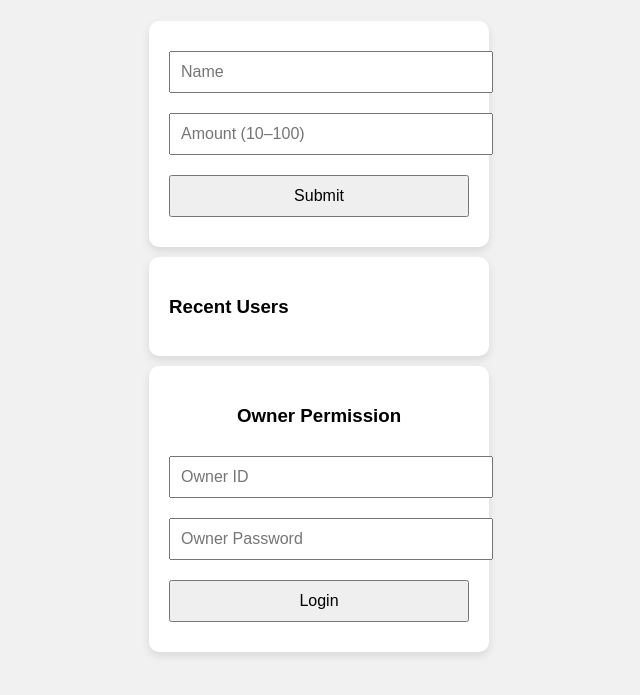
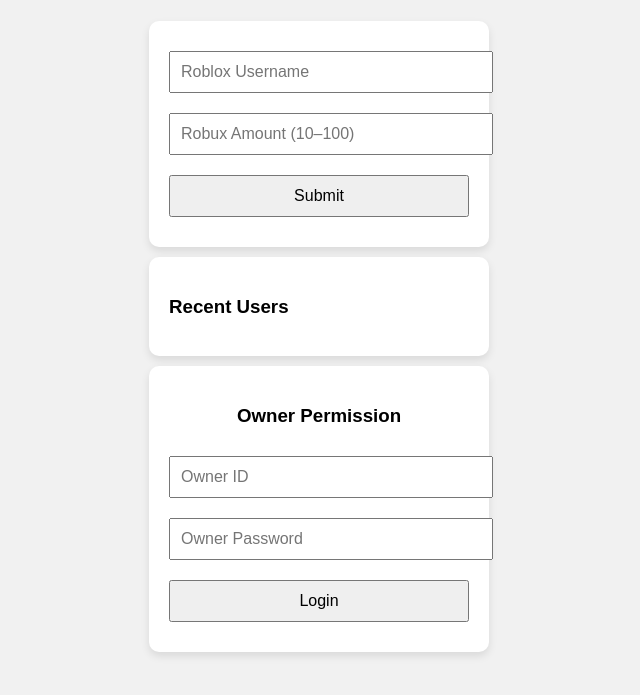
Before and after one commit to TeriMixaSam/robuxsystem, a plain HTML site: page index.html in a window 1280 px wide. Shown: the part 97-792 px from the top of the page, without its empty margins (321-961 px from the left). Drawn offline with Linux system fonts and the light colour scheme; no server answers.

Commit message:
Update index.html

```diff
--- a/index.html
+++ b/index.html
@@ -59,8 +59,8 @@
   <h1>Redeem Robux Board</h1>
 
   <div class="form-container">
-    <input type="text" id="name" placeholder="Name">
-    <input type="number" id="amount" placeholder="Amount (10–100)">
+    <input type="text" id="name" placeholder="Roblox Username">
+    <input type="number" id="amount" placeholder="Robux Amount (10–100)">
     <button onclick="submitEntry()">Submit</button>
 
     <div id="errorMsg" class="error hidden">❌ Please enter a Roblox name and Robux amount between 10–100.</div>
```
